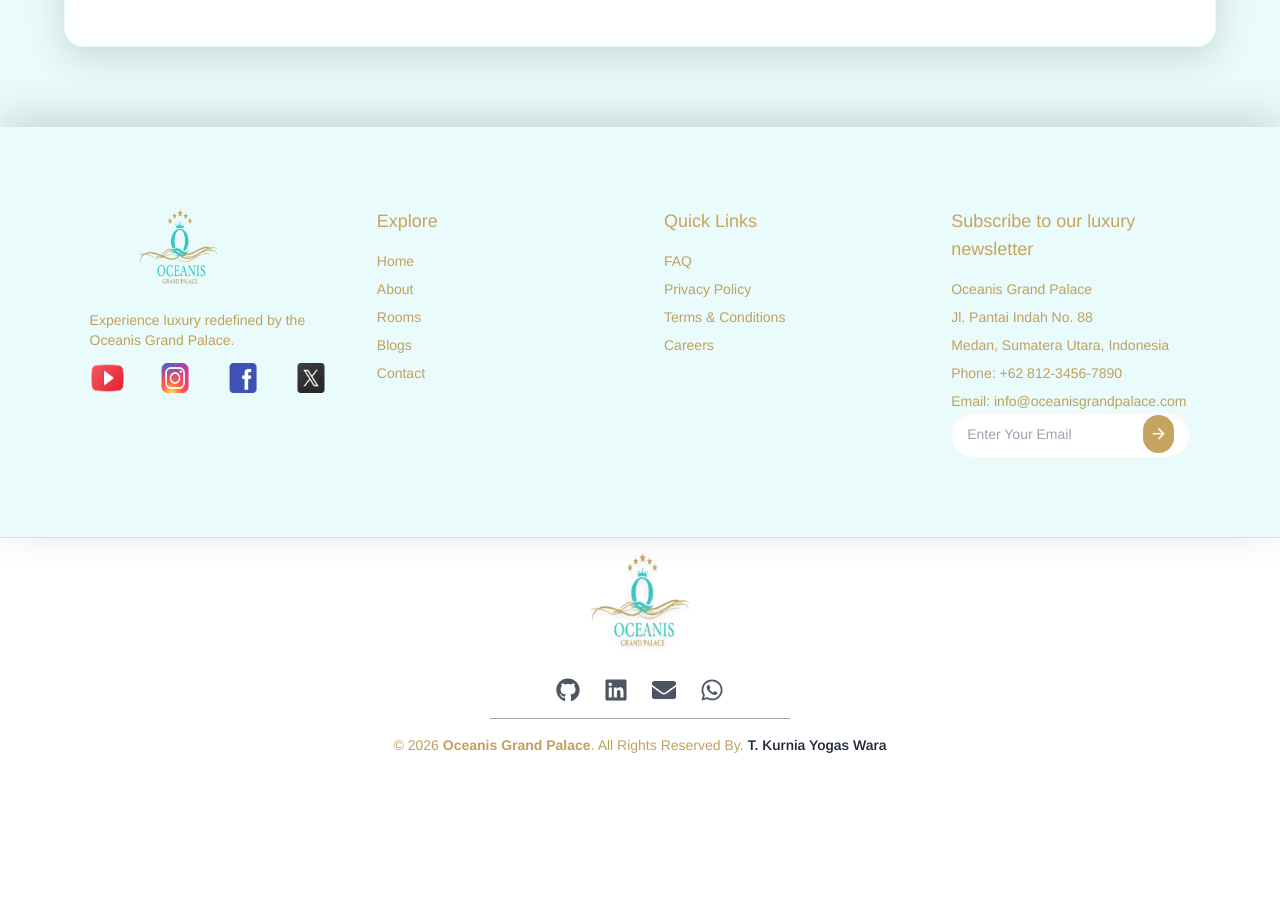
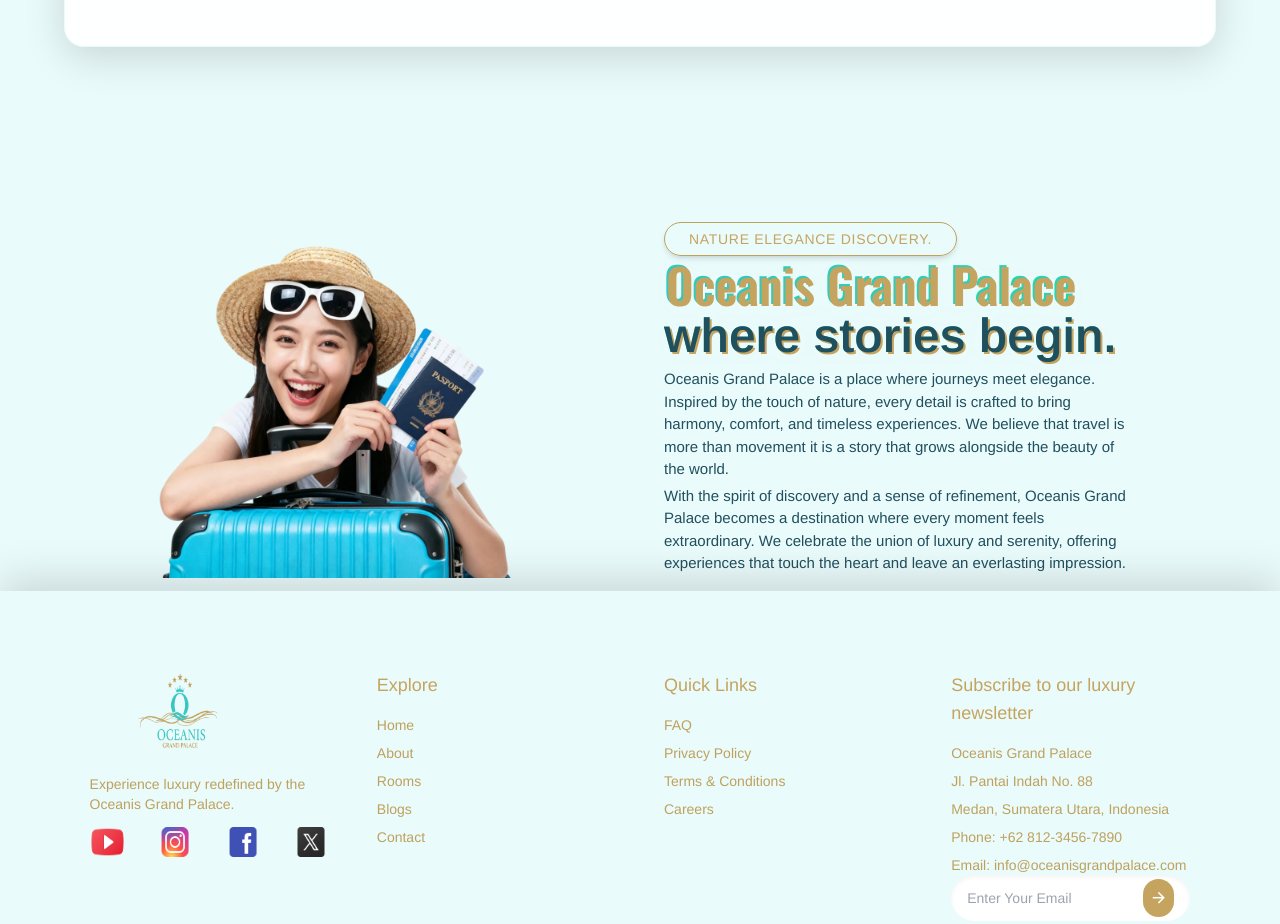
Before and after one commit to YogasWara18/Oceanis-Grand-Palace, a React (Vite) app: page /about in a window 1280 px wide. Shown: the part 2000-2924 px from the top of the page. Before the commit the page ends 2767 px from the top, so only its background shows below. Built offline with nearby package versions, Linux system fonts and the light colour scheme.

Commit message:
update discovery

```diff
--- a/src/Components/Pages/About.jsx
+++ b/src/Components/Pages/About.jsx
@@ -133,6 +133,44 @@ function About() {
           </div>
         </div>
       </div>
+
+      <div className="bg-[var(--prim-light)] w-full px-[8%] lg:px-[12%] py-[100px] overflow-hidden pb-0">
+        <div className="max-w-7xl mx-auto grid grid-cols-1 lg:grid-cols-2 gap-12 items-center">
+          <div className="flex justify-center lg:justify-start relative">
+            <img
+              src={heroImg}
+              className="w-full max-w-md object-contain"
+              alt="Hero-about-image"
+            />
+          </div>
+          <div className="text-[var(--color-text)] -mt-30 text-center lg:text-left">
+            <span
+              className="rounded-full px-4 sm:px-6 py-2 font-bricolage tracking-wider text-xs sm:text-sm uppercase
+                     bg-[var(--prim-light)] text-[var(--text-color)] border border-[var(--text-light)] shadow-md"
+            >
+              Nature Elegance Discovery.
+            </span>
+            <h2
+              className="mt-2 sm:-mb-5 text-3xl sm:text-4xl md:text-5xl font-oswald font-semibold
+                     text-transparent bg-clip-text
+                     bg-gradient-to-r from-[var(--primary-color)] to-[var(--secondary-color)]
+                     drop-shadow-[0_3px_8px_var(--prim-light)]
+                     [text-shadow:2px_2px_0_var(--text-color)]"
+            >
+              Oceanis Grand Palace <br />{" "}
+              <span className="text-[var(--color-text)]">
+                where stories begin.
+              </span>
+            </h2>
+            <p className="text-[var(--color-text)] text-[15px] mb-1 mt-7">
+              Oceanis Grand Palace is a place where journeys meet elegance. Inspired by the touch of nature, every detail is crafted to bring harmony, comfort, and timeless experiences. We believe that travel is more than movement it is a story that grows alongside the beauty of the world.
+            </p>
+             <p className="text-[var(--color-text)] text-[15px] mb-4">
+             With the spirit of discovery and a sense of refinement, Oceanis Grand Palace becomes a destination where every moment feels extraordinary. We celebrate the union of luxury and serenity, offering experiences that touch the heart and leave an everlasting impression.
+            </p>
+          </div>
+        </div>
+      </div>
     </>
   );
 }
```
